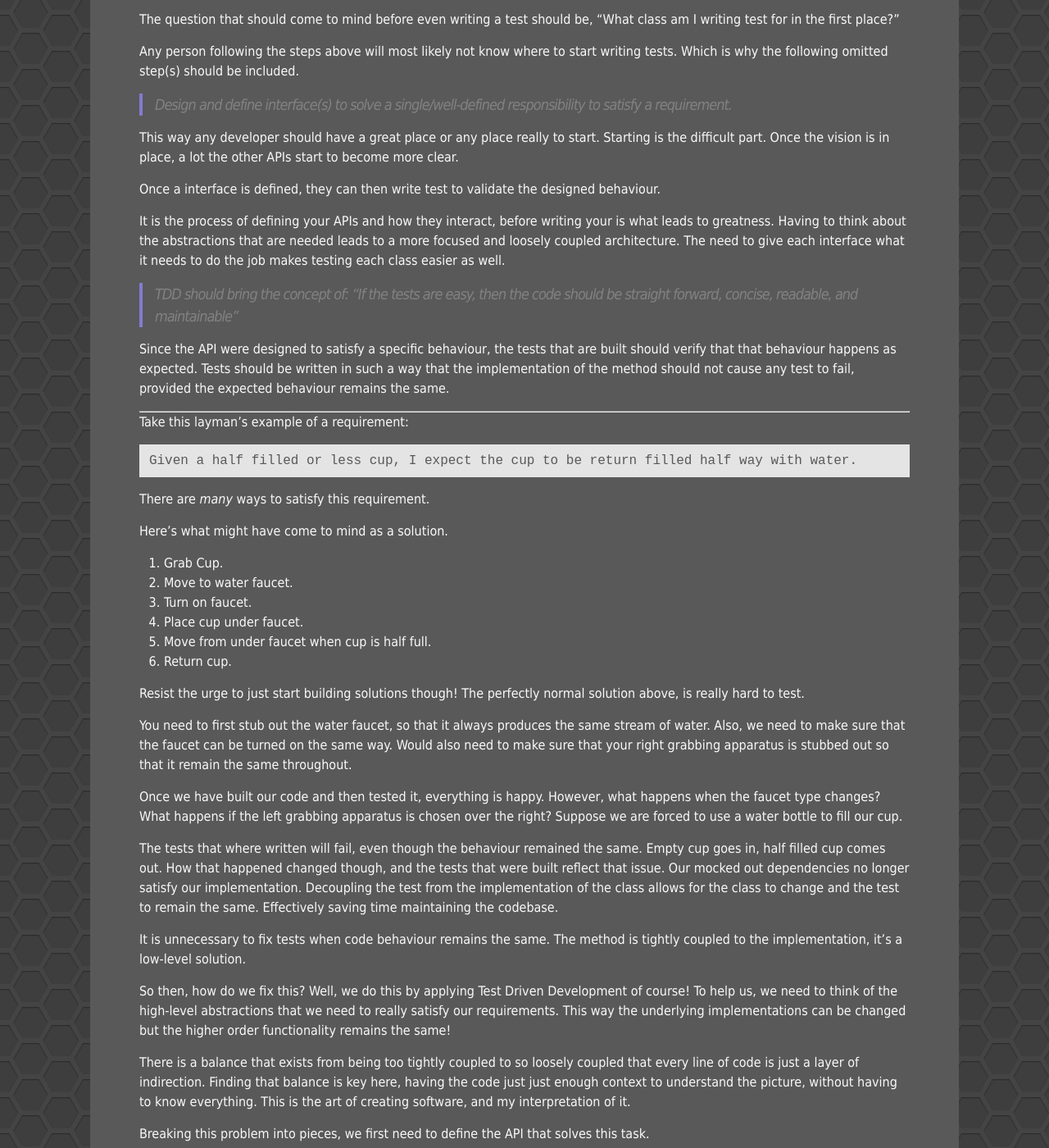
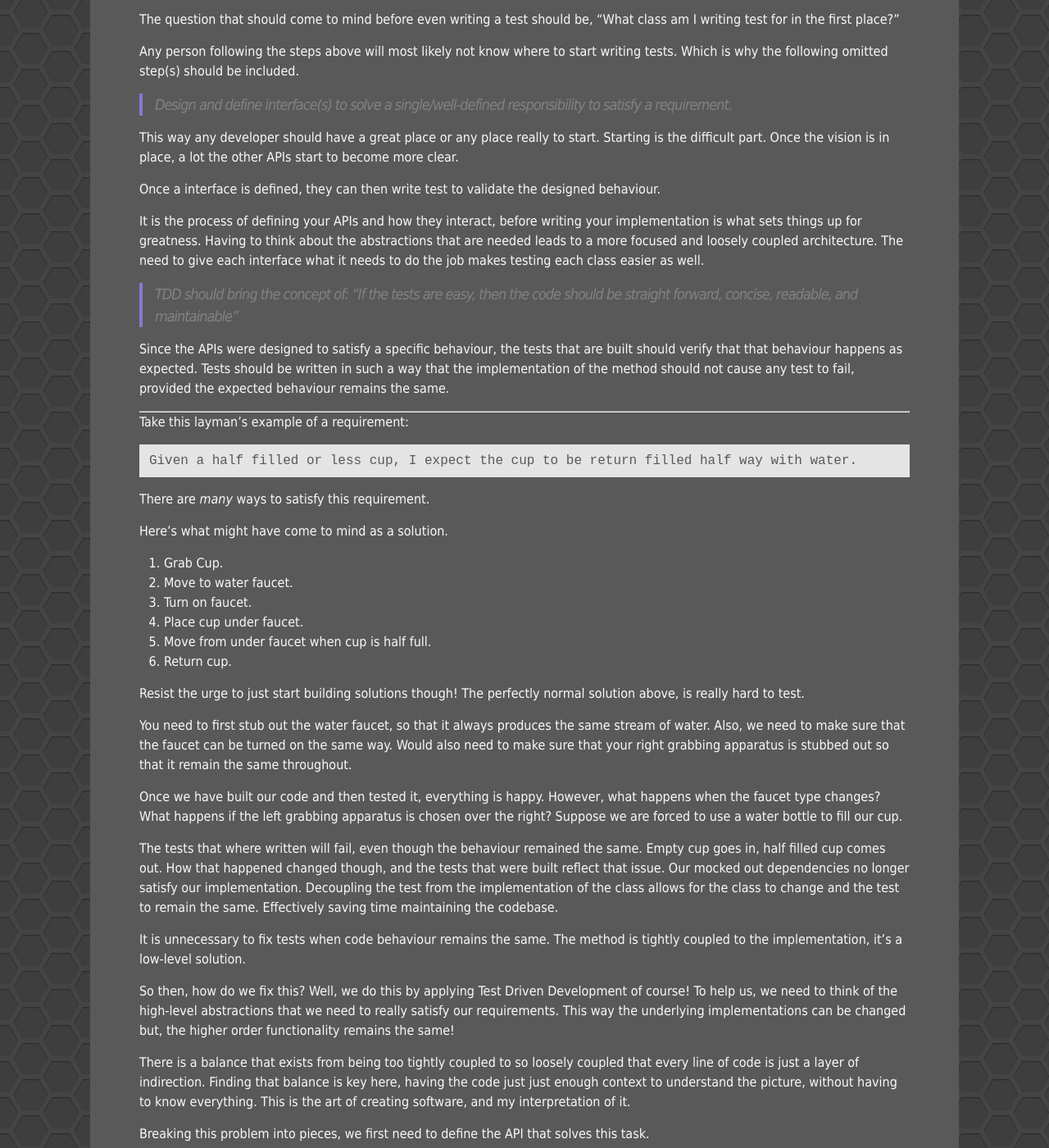
Before and after one commit to Unthrottled/blog, a Jekyll site: the page built from _posts/2017-12-29-Hydration-Driven-Devolpment.md, in a window 1280 px wide and 1400 px high, scrolled down 975 px. Shown: the whole window at 82% size. Built offline with Jekyll 4.4.1, drawn with Linux system fonts in a browser that asks for light colours; some of the changed text lies outside the part shown.

Commit message:
Words are hard, proof reading old stuff

```diff
--- a/_posts/2017-12-29-Hydration-Driven-Devolpment.md
+++ b/_posts/2017-12-29-Hydration-Driven-Devolpment.md
@@ -33,13 +33,13 @@ Starting is the difficult part. Once the vision is in place, a lot the other API
 
 Once a interface is defined, they can then write test to validate the designed behaviour.
 
-It is the process of defining your APIs and how they interact, before writing your is what leads to greatness.
+It is the process of defining your APIs and how they interact, before writing your implementation is what sets things up for greatness.
 Having to think about the abstractions that are needed leads to a more focused and loosely coupled architecture.
 The need to give each interface what it needs to do the job makes testing each class easier as well.
 
 > TDD should bring the concept of: "If the tests are easy, then the code should be straight forward, concise, readable, and maintainable"
 
-Since the API were designed to satisfy a specific behaviour, the tests that are built should verify that that behaviour happens as expected.
+Since the APIs were designed to satisfy a specific behaviour, the tests that are built should verify that that behaviour happens as expected.
 Tests should be written in such a way that the implementation of the method should not cause any test to fail, provided the expected behaviour remains the same.
 
 ---
@@ -83,7 +83,7 @@ The method is tightly coupled to the implementation, it's a low-level solution.
 
 So then, how do we fix this? Well, we do this by applying Test Driven Development of course!
 To help us, we need to think of the high-level abstractions that we need to really satisfy our requirements.
-This way the underlying implementations can be changed but the higher order functionality remains the same!
+This way the underlying implementations can be changed but, the higher order functionality remains the same!
 
 There is a balance that exists from being too tightly coupled to so loosely coupled that every line of code is just a layer of indirection.
 Finding that balance is key here, having the code just just enough context to understand the picture, without having to know everything.
@@ -162,7 +162,7 @@ Let us go back and revisit the first step of the process, which is _Design and D
 
 #### Actually writing tests!
 
-Now that the API's have been re-designed, it's time to write some tests against the defined APIs!
+Now that the APIs have been re-designed, it's time to write some tests against the defined APIs!
 
 Choosing a starting point to write tests, as mentioned before, is tricky sometimes.
 Starting to test the main class `WaterRepository` that solves the given use case is a good starting point.
```
